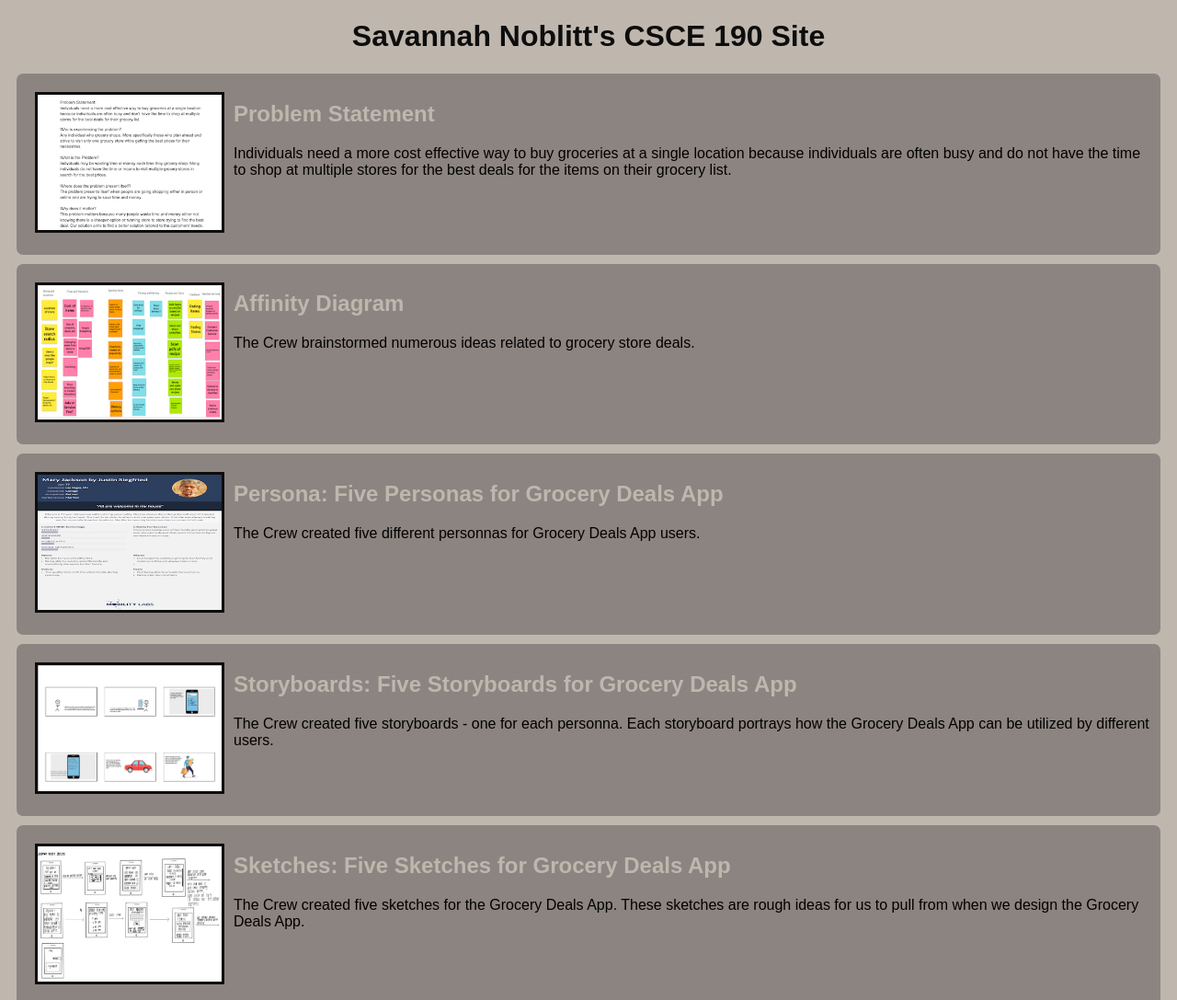
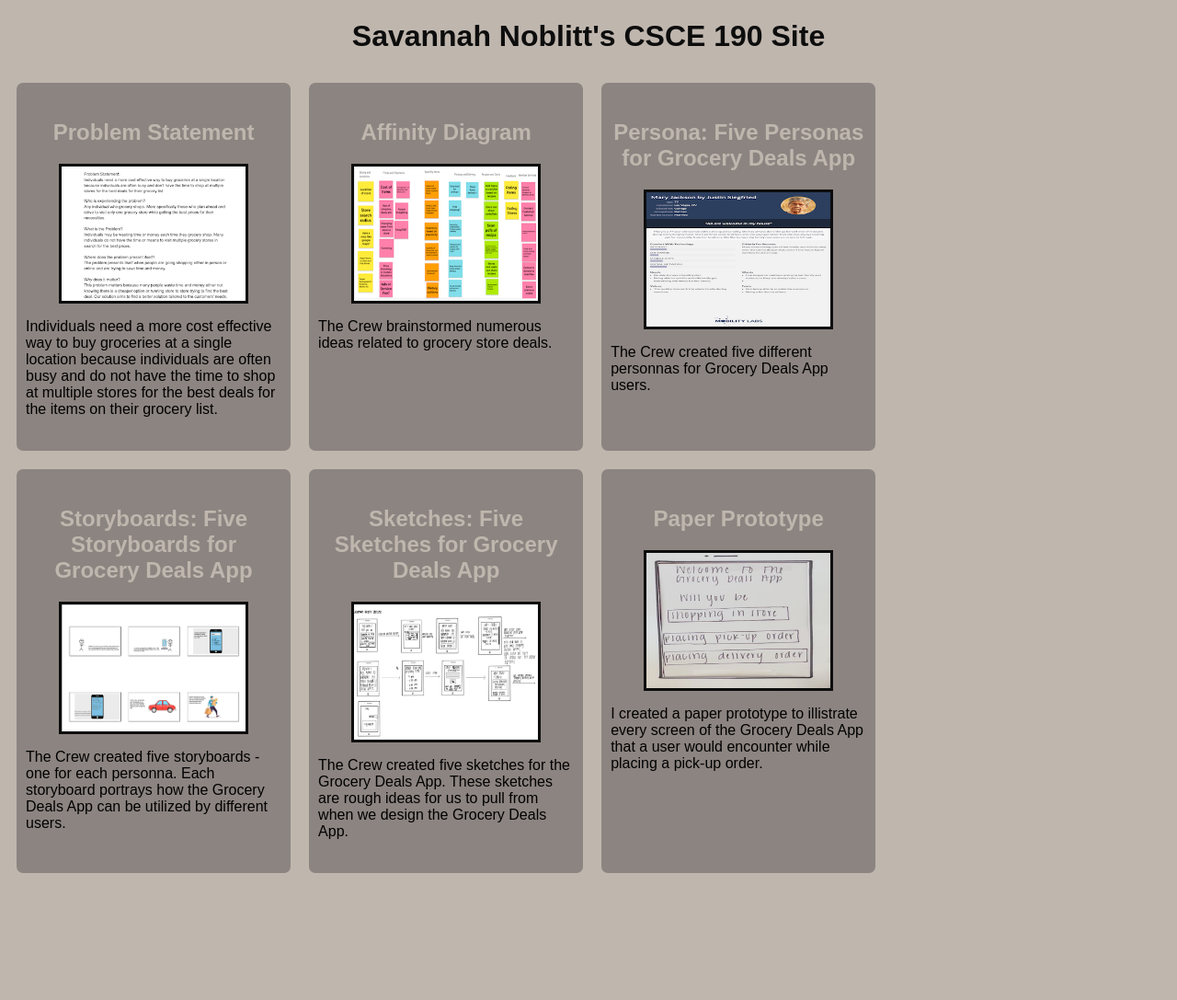
Before and after one commit to SavannahNoblitt/SavannahNoblitt.github.io, a plain HTML site: page index.html in a window 1280 px wide. Shown: the top 1087 px of the page at 92% size. After the commit the page ends 967 px from the top, so only its background shows below. Drawn offline with Linux system fonts and the light colour scheme.

Commit message:
Add files via upload

```diff
--- a/index.html
+++ b/index.html
@@ -8,58 +8,52 @@
     <body>
         <h1>Savannah Noblitt's CSCE 190 Site</h1>
 
-
+        <div class ="assignments">
             <!--Problem Statement Assiignment-->
             <section class="assignment">
+                <a href="Files/Problem_Statement.pdf"><h2>Problem Statement</h2></a>
                 <a href="Files/Problem_Statement.pdf"><img src="Images/Problem_Statement.png"> </a>
-                <section class="ass-details">
-                    <a href="Files/Problem_Statement.pdf"><h2>Problem Statement</h2></a>
                 <p>Individuals need a more cost effective way to buy groceries at a single location because individuals are often busy and do not have the time to shop at multiple stores for the best deals for the items on their grocery list.  </p>
-
-                </section>
             </section>
 
             <!--Affinity Diagram Assignment-->
             <section class="assignment">
+                <a href="Files/Affinity_Diagram.pdf"><h2>Affinity Diagram</h2></a>
                 <a href="Files/Affinity_Diagram.pdf"><img src="Images/Affinity_Diagram.png"> </a>
-                <section class="ass-details">
-                    <a href="Files/Affinity_Diagram.pdf"><h2>Affinity Diagram</h2></a>
                 <p> The Crew brainstormed numerous ideas related to grocery store deals.</p>
-
-                </section>
             </section>
 
             <!--Persona Assignment-->
             <section class="assignment">
+                <a href="Files/Personas.pdf"><h2>Persona: Five Personas for Grocery Deals App</h2></a>
                 <a href="Files/Personas.pdf"><img src="Images/Personas.png"> </a>
-                <section class="ass-details">
-                    <a href="Files/Personas.pdf"><h2>Persona: Five Personas for Grocery Deals App</h2></a>
                 <p> The Crew created five different personnas for Grocery Deals App users.</p>
-
-                </section>
             </section>
 
             <!--Storyboard Assignment-->
             <section class="assignment">
+                <a href="Files/Storyboards.pdf"><h2>Storyboards: Five Storyboards for Grocery Deals App</h2></a>
                 <a href="Files/Storyboards.pdf"><img src="Images/Storyboards.png"> </a>
-                <section class="ass-details">
-                    <a href="Files/Storyboards.pdf"><h2>Storyboards: Five Storyboards for Grocery Deals App</h2></a>
                 <p> The Crew created five storyboards - one for each personna. Each storyboard portrays how the Grocery Deals App can be utilized by different users.</p>
-
-                </section>
             </section>
 
             </section>
 
             <!--Sketches Assignment-->
             <section class="assignment">
+                <a href="Files/Sketches.pdf"><h2>Sketches: Five Sketches for Grocery Deals App</h2></a>
                 <a href="Files/Sketches.pdf"><img src="Images/Sketches.png"> </a>
-           <section class="ass-details">
-               <a href="Files/Sketches.pdf"><h2>Sketches: Five Sketches for Grocery Deals App</h2></a>
                 <p> The Crew created five sketches for the Grocery Deals App. These sketches are rough ideas for us to pull from when we design the Grocery Deals App.</p>
+            </section>
 
+        <!--Prototype Assignment-->
+        <section class="assignment">
+            <a href="https://www.youtube.com/watch?v=4bOGSnK2dPI"><h2>Paper Prototype</h2></a>
+            <a href="https://www.youtube.com/watch?v=4bOGSnK2dPI"><img src="Images/Paper_Prototype.png"> </a>
+            <p> I created a paper prototype to illistrate every screen of the Grocery Deals App that a user would encounter while placing a pick-up order.</p>
         </section>
-   </section>
+
+    </div>
 
     </body>
 
--- a/styles.css
+++ b/styles.css
@@ -3,10 +3,16 @@ body{
     font-family:Arial, Helvetica, sans-serif;
 }
 
+.assignments{
+    display:flex;
+    flex-wrap:wrap;
+}
+
 .assignment{
-    display:flex;
+    width:22%;
     padding:10px;
     margin:10px;
+    padding: 20px 10px;
     background:#8C8480;
     border-radius: 7px;
 }
@@ -15,6 +21,8 @@ body{
     width:200px;
     border: 3px solid #0D0D0D;
     margin: 10px;
+    display:block;
+    margin:auto;
 }
 
 .assignment img:hover {
@@ -26,6 +34,10 @@ h1{
     text-align:center;
 }
 
+h2 {
+    text-align:center;
+}
+
 a{
     text-decoration: none;
     color:#BFB6AE;
```
Also changed, not shown: Images/Paper_Prototype.png (added). Lines whose indentation alone changed are shown as unchanged.
